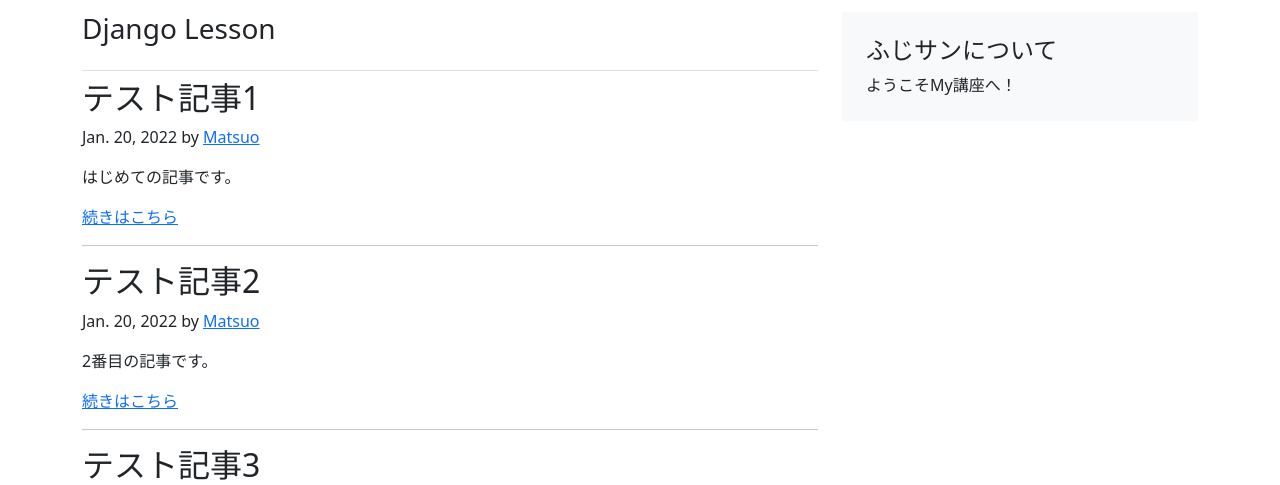
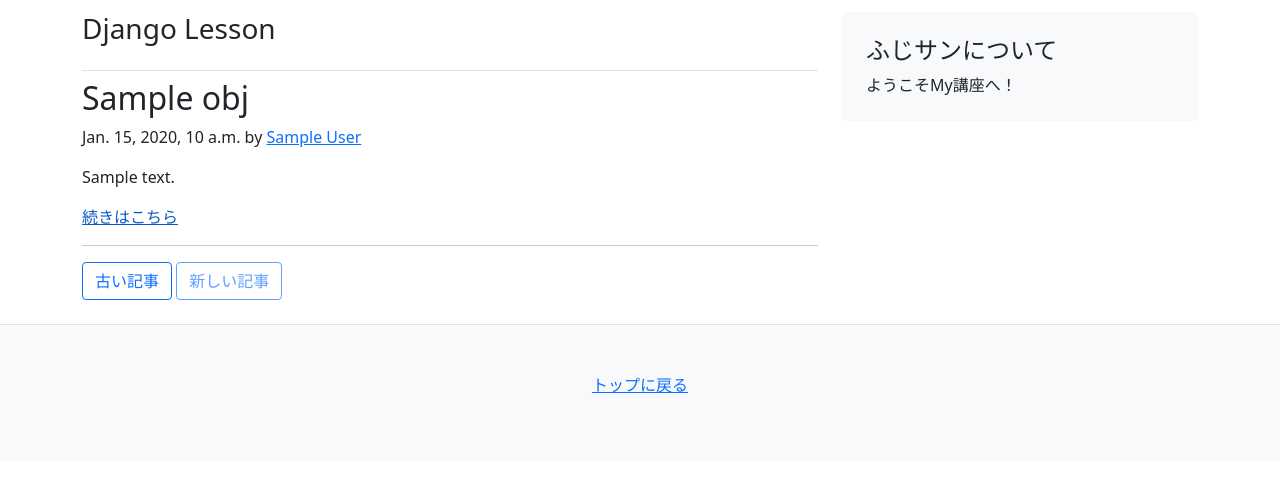
Before and after one commit to matsuo0/BlogSystem_Django, a Django app: template templates/blog/blogs.html in a window 1280 px wide. Shown: the part 151-636 px from the top of the page. After the commit the page ends 544 px from the top, so only its background shows below. Run offline with Django 3.2, Linux system fonts and the light colour scheme; data comes from the database, SQL or seed files in the repository; the template is opened without the code that fills it: values that come from a table or form of the project are taken from there, most other values are stand-ins (such as "Sample title", 1, 10 or a date in 2020).

Commit message:
paginationの作成

```diff
--- a/blog/views.py
+++ b/blog/views.py
@@ -1,12 +1,16 @@
 from django.shortcuts import render
 from django.http import HttpResponse
 from blog.models import Article
+from django.core.paginator import Paginator
 
 
 def index(request):
     objs = Article.objects.all()
+    paginator = Paginator(objs, 2)  # 1ページに表示する記事数 2
+    page_number = request.GET.get('page')
     context = {
-        'articles': objs,
+        'page_obj': paginator.get_page(page_number),
+        'page_number': page_number,
     }
     return render(request, 'blog/blogs.html', context)
 
--- a/templates/blog/blogs.html
+++ b/templates/blog/blogs.html
@@ -15,7 +15,7 @@
                 Django Lesson
             </h3>
 
-            {% for obj in articles %}
+            {% for obj in page_obj %}
             <div class="blog-post">
                 <h2 class="blog-post-title">{{ obj.title }}</h2>
                 <p class="blog-post-meta">{{ obj.created_at }} by
```
